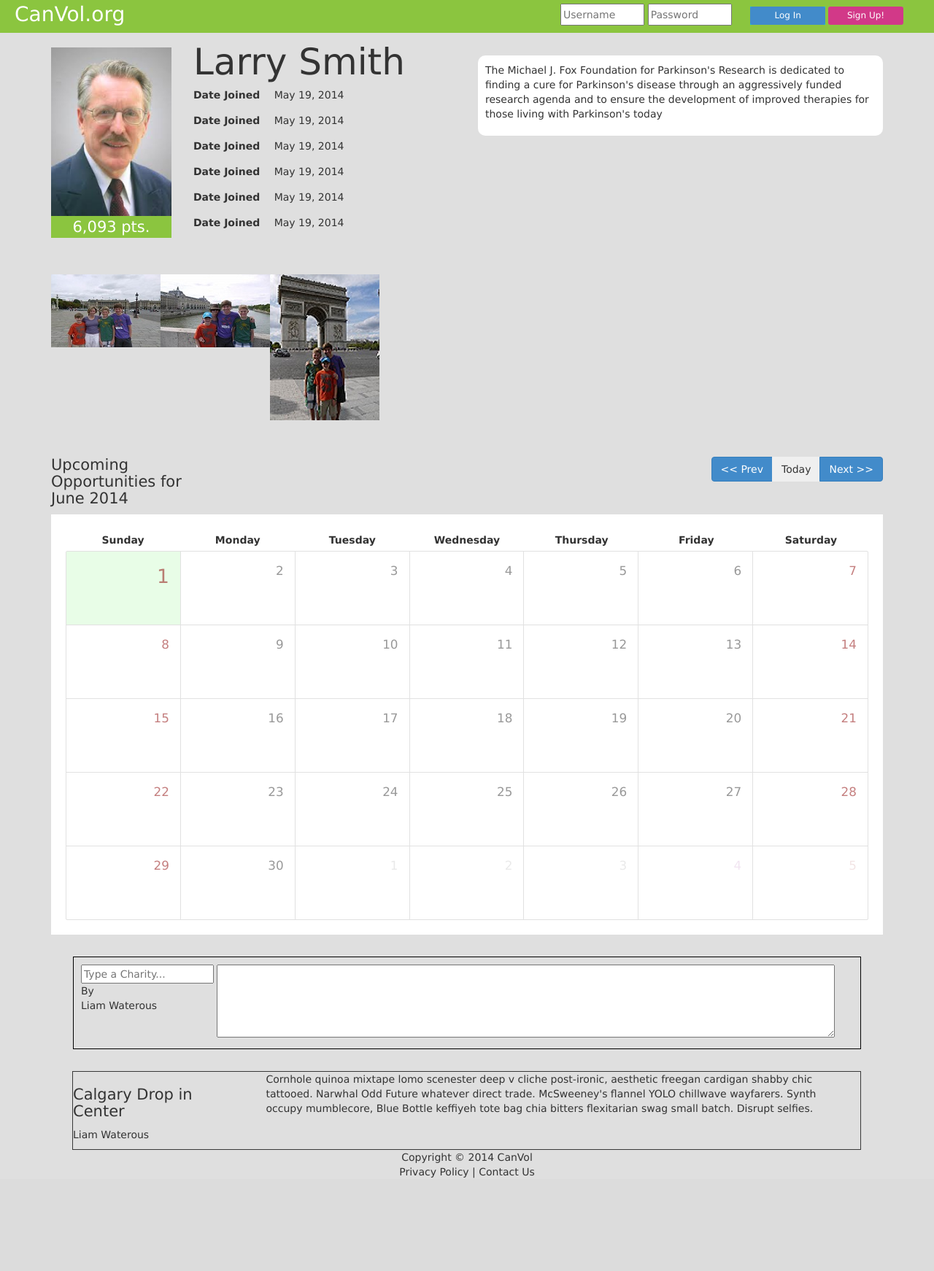
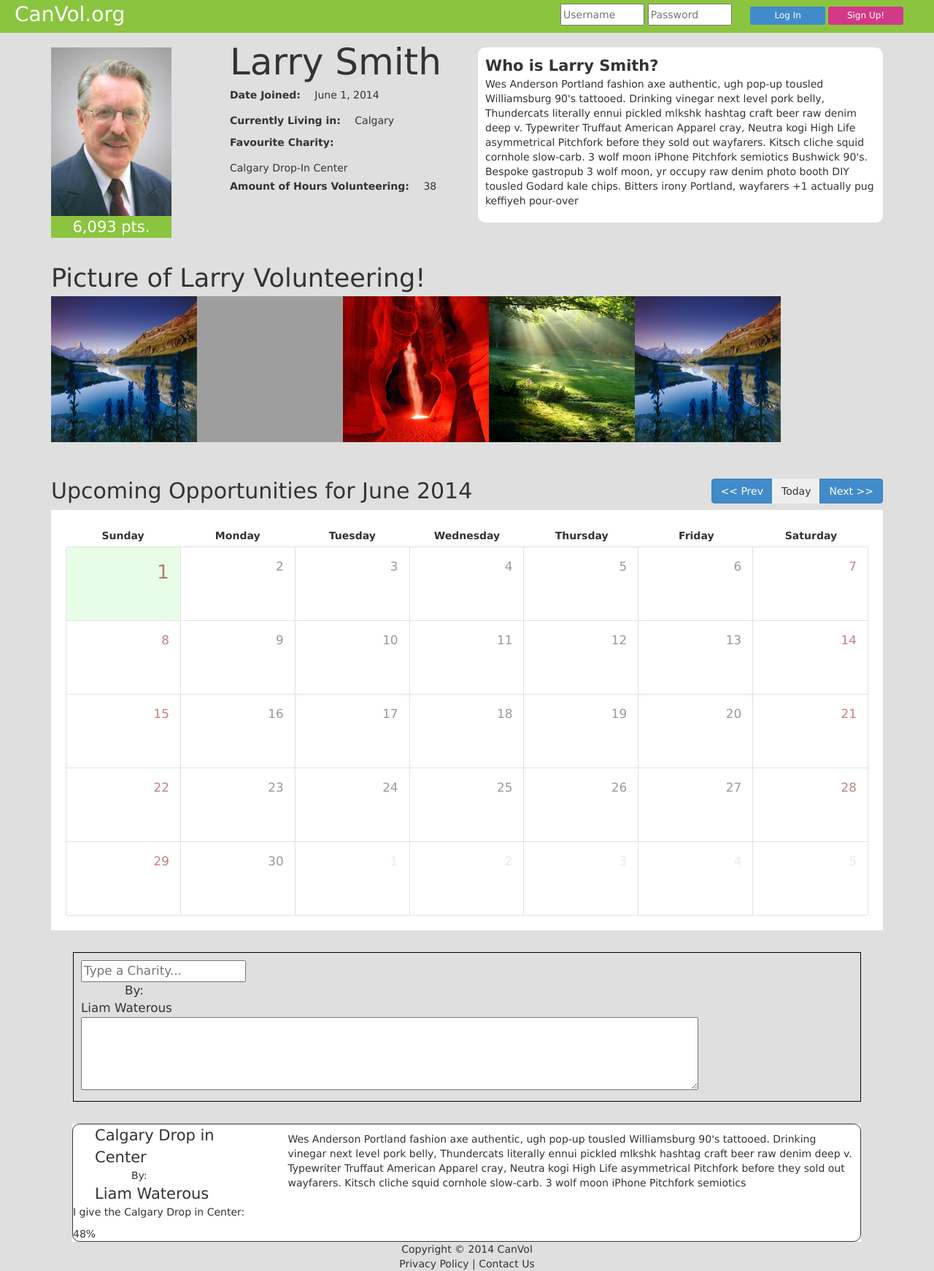
Before and after one commit to waterol/CanVol, a CodeIgniter app: page /CanVol/index.php/profile/index in a window 1280 px wide. Shown: the whole page at 73% size. Before the commit the page ends 1615 px from the top, so only its background shows below. Run offline with CodeIgniter, Linux system fonts and the light colour scheme; some libraries are stand-ins or nearby versions; some web fonts are replaced; grey boxes are pictures that could not be loaded.

Commit message:
99% done the profile page

```diff
--- a/application/views/profile.php
+++ b/application/views/profile.php
@@ -25,56 +25,36 @@
         <div id="profilecontanctinfo">
           <div>
             <div id="profile-datejoined" class="profileinfo">
-              Date Joined
+              Date Joined:
             </div>
-            <div id="profiledatejoinedvalue" class="profileinfovalue">
-              May 19, 2014
+            <div id="datejoinedonprofile" class="profileinfovalue">
+              June 1, 2014
             </div>
           </div>
           <div>
-            <div id="profile-datejoined" class="profileinfo">
-              Date Joined
+            <div id="currentlyliving" class="profileinfo">
+              Currently Living in:
             </div>
-            <div id="profiledatejoinedvalue" class="profileinfovalue">
-              May 19, 2014
+            <div id="currentlylivingresponse" class="profileinfovalue">
+              Calgary
             </div>
           </div>
           <div>
-            <div id="profile-datejoined" class="profileinfo">
-              Date Joined
+            <div id="favouritecharity" class="profileinfo">
+              Favourite Charity:
             </div>
-            <div id="profiledatejoinedvalue" class="profileinfovalue">
-              May 19, 2014
+            <div id="amountofhourse" class="profileinfovalue">
+              Calgary Drop-In Center
             </div>
           </div>
           <div>
-            <div id="profile-datejoined" class="profileinfo">
-              Date Joined
+            <div id="amountofhoursvolunteering" class="profileinfo">
+              Amount of Hours Volunteering:
             </div>
             <div id="profiledatejoinedvalue" class="profileinfovalue">
-              May 19, 2014
+              38
             </div>
           </div>
-          <div>
-            <div id="profile-datejoined" class="profileinfo">
-              Date Joined
-            </div>
-            <div id="profiledatejoinedvalue" class="profileinfovalue">
-              May 19, 2014
-            </div>
-          </div>
-          <div>
-            <div id="profile-datejoined" class="profileinfo">
-              Date Joined
-            </div>
-            <div id="profiledatejoinedvalue" class="profileinfovalue">
-              May 19, 2014
-            </div>
-          </div>
-
-
-
-
 
         </div>
 <!--
@@ -137,8 +117,13 @@
 
       <div class="col-sm-6">
           <div id="charitybio">
+        <p id="whoisblank">
+        Who is Larry Smith?
+       </p>
         <p>
-          The Michael J. Fox Foundation for Parkinson's Research is dedicated to finding a cure for Parkinson's disease through an aggressively funded research agenda and to ensure the development of improved therapies for those living with Parkinson's today
+
+          <br>
+          Wes Anderson Portland fashion axe authentic, ugh pop-up tousled Williamsburg 90's tattooed. Drinking vinegar next level pork belly, Thundercats literally ennui pickled mlkshk hashtag craft beer raw denim deep v. Typewriter Truffaut American Apparel cray, Neutra kogi High Life asymmetrical Pitchfork before they sold out wayfarers. Kitsch cliche squid cornhole slow-carb. 3 wolf moon iPhone Pitchfork semiotics Bushwick 90's. Bespoke gastropub 3 wolf moon, yr occupy raw denim photo booth DIY tousled Godard kale chips. Bitters irony Portland, wayfarers +1 actually pug keffiyeh pour-over
 
         </p>
 
@@ -147,18 +132,31 @@
       </div>
     </div>
 
+  <div id="picturesofsomeonevolunteering">
+    Picture of Larry Volunteering!
+  </div>
   </div>
 
          <div id="collage">
           <div class="item">
-              <img src="img/france1.jpg">
+            <img src="img/land1.jpg" width="200" height="200">
+          </div>
+
+          <div class="item">
+            <img src="img/land2.jpg" width="200" height="200">
           </div>
           <div class="item">
-              <img src="img/france2.jpg">
+            <img src="img/land3.jpg" width="200" height="200">
           </div>
           <div class="item">
-              <img src="img/france3.jpg">
+            <img src="img/landvertical.jpg" width="200" height="200">
         </div>
+        <div class="item">
+            <img src="img/land1.jpg" width="200" height="200">
+        </div>
+
+
+
     </div>
 
         <div class="btn-group" id="calendarcontrol">
@@ -176,10 +174,13 @@
                 <input type="text" name="charity" placeholder="Type a Charity...">
 
               </form>
-              <p>
-                By <br> Liam Waterous
-              </p>
-
+              <div id="authorsonprofilepage">
+                By:
+                <br>
+              </div>
+              <div id="nameofauthoronprofilepage">
+              Liam Waterous
+              </div>
 
             </div>
             <div id="postright">
@@ -196,13 +197,30 @@
           <div id="recentactivity">
             <div class="recentactivitypost">
               <div id="charitywriteupinfo">
-                <h2> Calgary Drop in Center </h2>
-                <p class="author">
+                <div id="charityonprofilepagereview">
+                Calgary Drop in Center
+               </div>
+                <div id="by">
+                  By:
+                  <br>
+                </div>
+                <div class="nameofreviewer">
                   Liam Waterous
+                </div>
+              </div>
+              <div class="descriptions">
+                Wes Anderson Portland fashion axe authentic, ugh pop-up tousled Williamsburg 90's tattooed. Drinking vinegar next level pork belly, Thundercats literally ennui pickled mlkshk hashtag craft beer raw denim deep v. Typewriter Truffaut American Apparel cray, Neutra kogi High Life asymmetrical Pitchfork before they sold out wayfarers. Kitsch cliche squid cornhole slow-carb. 3 wolf moon iPhone Pitchfork semiotics
+              </div>
+              <div class="percentsonthecharityandtext">
+
+                <div class="percentonreviewtext">
+                  <p class="ratingtext">
+                    I give the Calgary Drop in Center:
                   </p>
                 </div>
-              <div class="descriptions">
-                Cornhole quinoa mixtape lomo scenester deep v cliche post-ironic, aesthetic freegan cardigan shabby chic tattooed. Narwhal Odd Future whatever direct trade. McSweeney's flannel YOLO chillwave wayfarers. Synth occupy mumblecore, Blue Bottle keffiyeh tote bag chia bitters flexitarian swag small batch. Disrupt selfies.
+                <div class="percentonreview">
+                48%
+                </div>
               </div>
 
             </div>
--- a/css/style.css
+++ b/css/style.css
@@ -412,6 +412,8 @@ h1
 {
   border:1px #383838 solid;
   margin-top: 30px;
+  border-radius: 10px;
+  background-color: #FFFFFF;
 }
 
 #post
@@ -429,8 +431,33 @@ h1
 {
    display: inline-block;
    vertical-align: top;
+   margin-left: 0px;
+    font-size: 1.2em;
 
 }
+
+#authorsonprofilepage
+{
+  margin-left: 60px;
+}
+#nameofauthoronprofilepage
+{
+
+
+}
+
+.nameofreviewer
+{
+  font-size: 1.5em;
+  margin-left: 30px;
+
+}
+#by
+{
+ margin-left: 80px;
+ font-size:;
+}
+
 #postright
 {
   display:inline-block;
@@ -462,6 +489,7 @@ h1
   font-size: 50px;
   line-height: 40px;
   padding-bottom: 10px;
+  margin-left: 50px;
 }
 #profilereputation
 {
@@ -473,16 +501,26 @@ h1
   font-size: 1.5em;
 }
 
+#profilecontanctinfo
+{
+
+  margin-left: 50px;
+}
+
 #recentactivity
 {
   width:1081px;
   margin-left: 29px;
+  background-color: #FFFFFF
 
 }
-h2
+#charityonprofilepagereview
 {
   width:200px;
   font-size: 1.5em;
+  border-top: -30px;
+  margin-left: 30px;
+
 }
 .author
 {
@@ -502,6 +540,30 @@ h2
   display: inline-block;
 }
 
+#picturesofsomeonevolunteering
+{
+  font-size: 2.5em;
+  margin-bottom: -50px;
+  margin-top: 30px;
+}
+#whoisblank
+{
+  font-size: 1.5em;
+  margin-bottom: -20px;
+  font-weight: bold;
+}
+.descriptions
+{
+  margin-top: 10px;
+
+}
+
+#percentsonthecharityandtext
+{
+  margin-left: 300px;
+}
+
+
 /* End profile */
 
 /* Get Started */
@@ -520,7 +582,7 @@ h2
 }
 #charitybio
 {
-  margin-top:2%;
+  margin-top:0%;
   background-color: #FFFFFF;
   padding:10px;
   border-radius: 10px;
```
Lines whose indentation alone changed are shown as unchanged.
